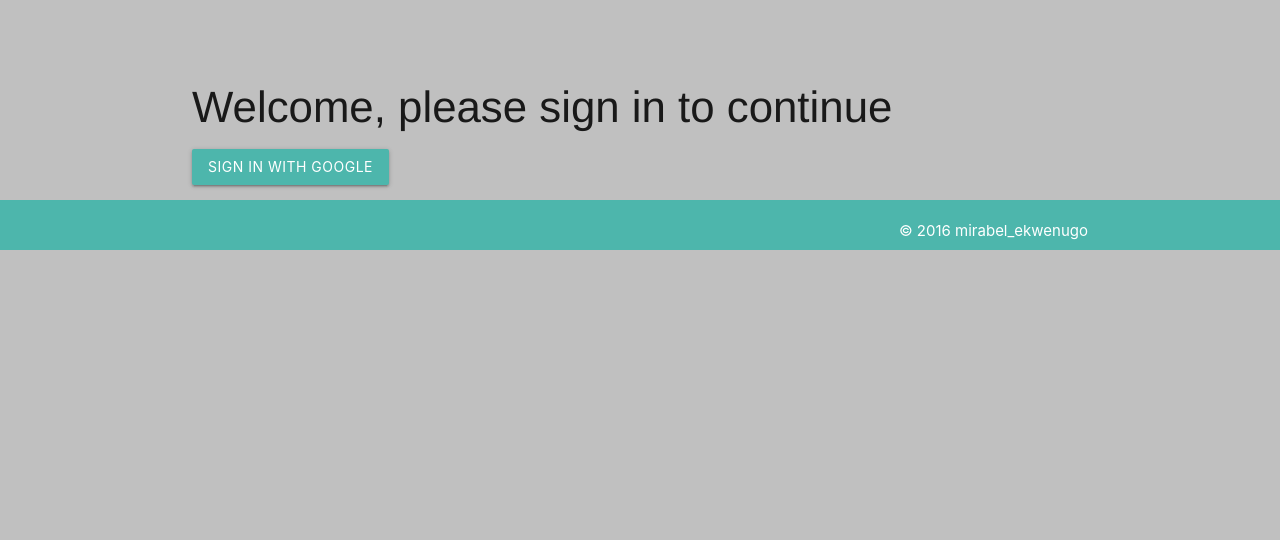
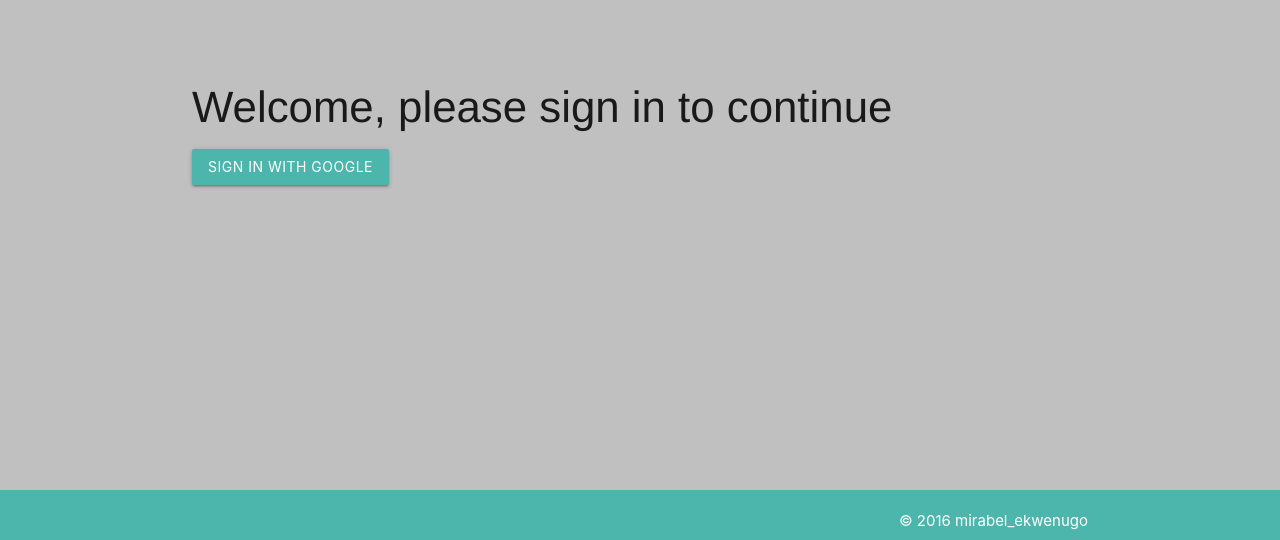
Before and after one commit to mirabel-koso/djangoQuizApp, a Django app: page / in a window 1280 px wide. Shown: the part 260-800 px from the top of the page. Run offline with Django 3.2, Linux system fonts and the light colour scheme; data that the repository does not hold is empty; parts of the project's set-up code (start-up, migrations or seed data) failed here and were passed over; some libraries are stand-ins or nearby versions.

Commit message:
fix footer

```diff
--- a/main/static/main/css/main.css
+++ b/main/static/main/css/main.css
@@ -6,7 +6,7 @@ html {
 footer {
     position: absolute;
     left: 0;
-    /*bottom: 0;*/
+    bottom: 0;
     height: 50px;
     width: 100%;
     overflow: hidden;
```
Also changed, not shown: db.sqlite3.
